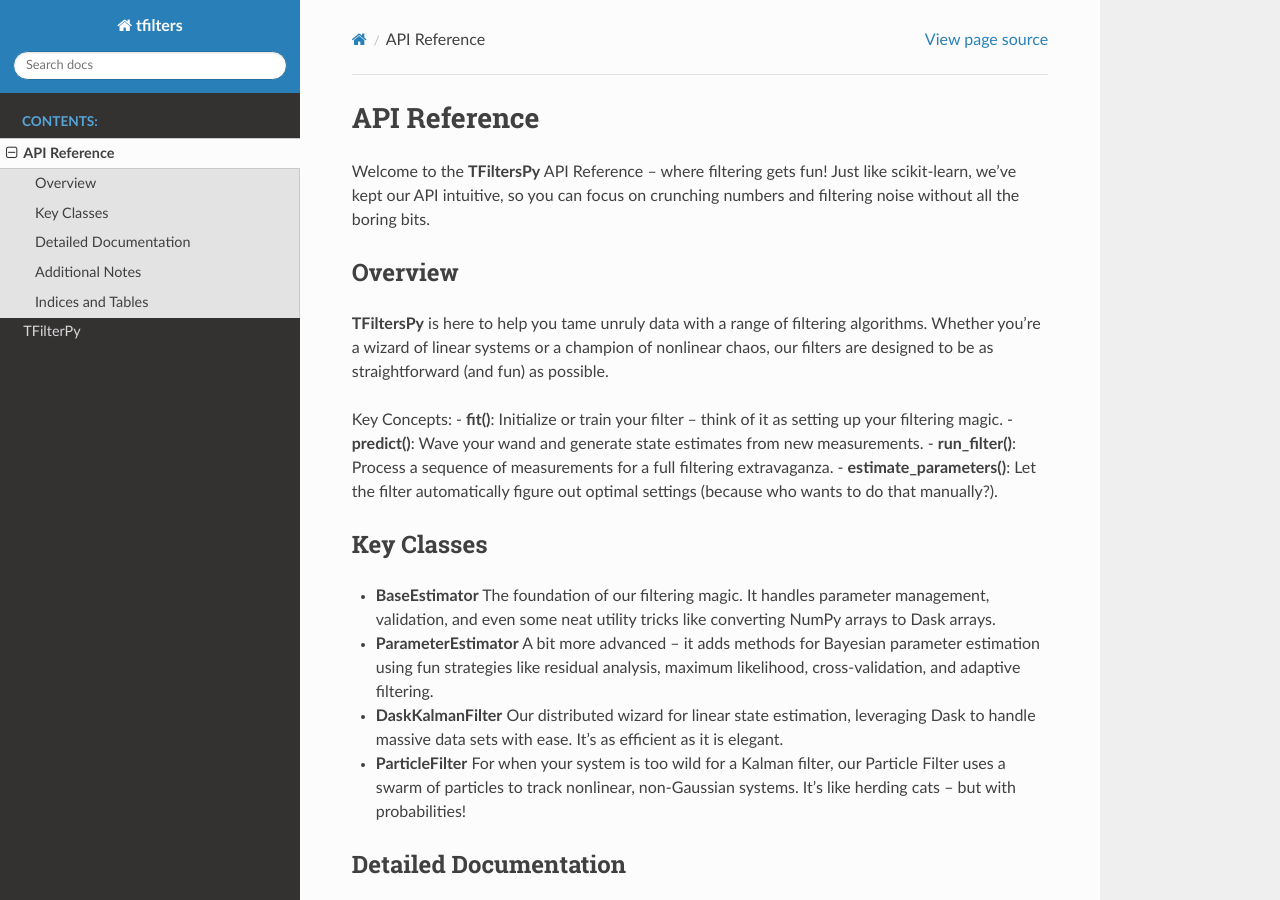
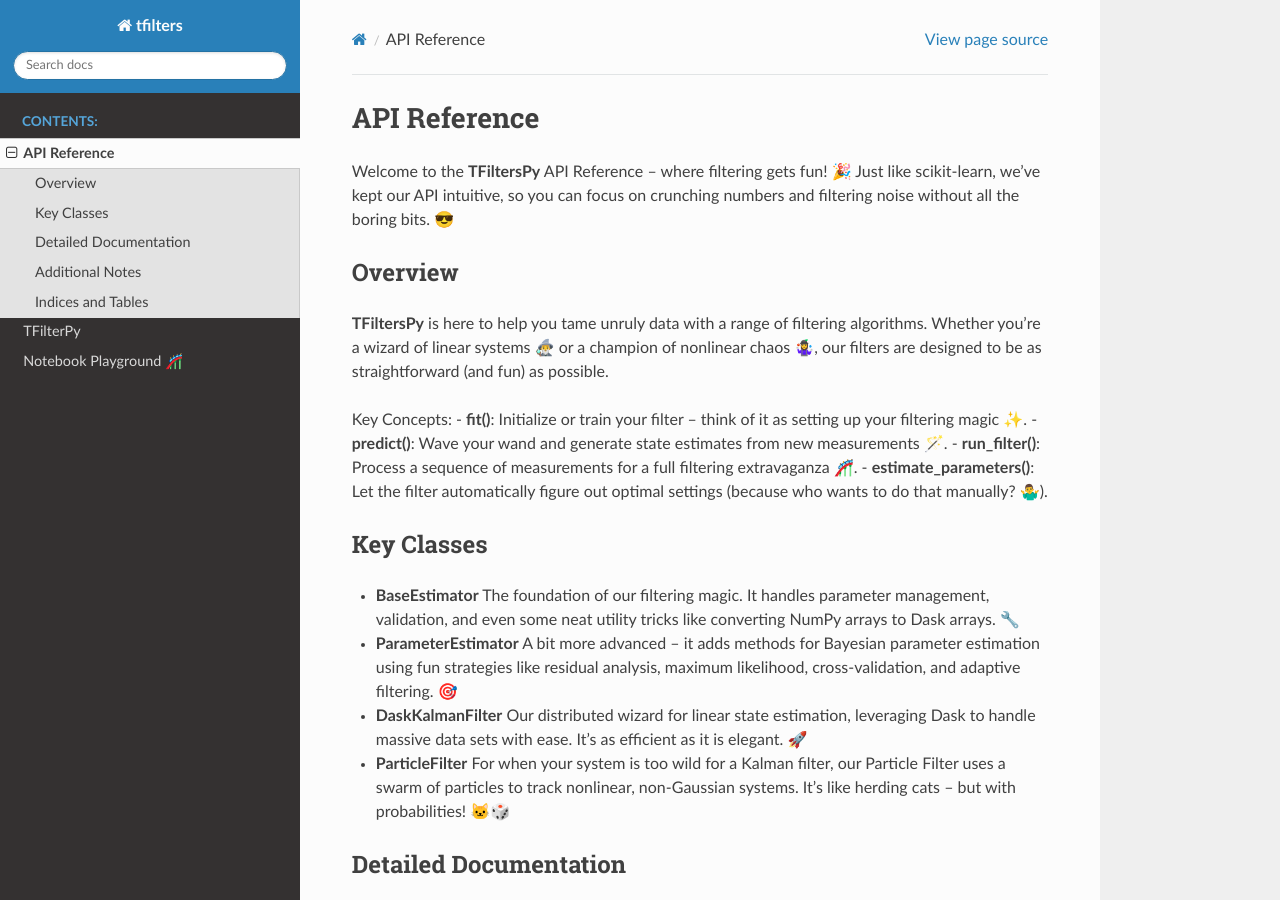
Before and after one commit to MaSHt01/tfiltersPy, a Sphinx documentation site: the page built from docs/source/api_usage.rst, in a window 1280 px wide and 900 px high. Built offline with Sphinx 7.4.7 and the Read the Docs theme 3.1.0, drawn with Linux system fonts in a browser that asks for light colours; some of the changed text lies outside the part shown.

Commit message:
mei bra gwa tlhakana

```diff
--- a/docs/source/api_usage.rst
+++ b/docs/source/api_usage.rst
@@ -1,31 +1,31 @@
 API Reference
 =============
 
-Welcome to the **TFiltersPy** API Reference – where filtering gets fun! Just like scikit‑learn, we've kept our API intuitive, so you can focus on crunching numbers and filtering noise without all the boring bits.
+Welcome to the **TFiltersPy** API Reference – where filtering gets fun! 🎉 Just like scikit‑learn, we've kept our API intuitive, so you can focus on crunching numbers and filtering noise without all the boring bits. 😎
 
 Overview
 --------
-**TFiltersPy** is here to help you tame unruly data with a range of filtering algorithms. Whether you’re a wizard of linear systems or a champion of nonlinear chaos, our filters are designed to be as straightforward (and fun) as possible.
+**TFiltersPy** is here to help you tame unruly data with a range of filtering algorithms. Whether you’re a wizard of linear systems 🧙‍♂️ or a champion of nonlinear chaos 🤹‍♀️, our filters are designed to be as straightforward (and fun) as possible.
 
 Key Concepts:
-- **fit()**: Initialize or train your filter – think of it as setting up your filtering magic.
-- **predict()**: Wave your wand and generate state estimates from new measurements.
-- **run_filter()**: Process a sequence of measurements for a full filtering extravaganza.
-- **estimate_parameters()**: Let the filter automatically figure out optimal settings (because who wants to do that manually?).
+- **fit()**: Initialize or train your filter – think of it as setting up your filtering magic ✨.
+- **predict()**: Wave your wand and generate state estimates from new measurements 🪄.
+- **run_filter()**: Process a sequence of measurements for a full filtering extravaganza 🎢.
+- **estimate_parameters()**: Let the filter automatically figure out optimal settings (because who wants to do that manually? 🤷‍♂️).
 
 Key Classes
 -----------
 - **BaseEstimator**
-  The foundation of our filtering magic. It handles parameter management, validation, and even some neat utility tricks like converting NumPy arrays to Dask arrays.
+  The foundation of our filtering magic. It handles parameter management, validation, and even some neat utility tricks like converting NumPy arrays to Dask arrays. 🔧
 
 - **ParameterEstimator**
-  A bit more advanced – it adds methods for Bayesian parameter estimation using fun strategies like residual analysis, maximum likelihood, cross-validation, and adaptive filtering.
+  A bit more advanced – it adds methods for Bayesian parameter estimation using fun strategies like residual analysis, maximum likelihood, cross-validation, and adaptive filtering. 🎯
 
 - **DaskKalmanFilter**
-  Our distributed wizard for linear state estimation, leveraging Dask to handle massive data sets with ease. It’s as efficient as it is elegant.
+  Our distributed wizard for linear state estimation, leveraging Dask to handle massive data sets with ease. It’s as efficient as it is elegant. 🚀
 
 - **ParticleFilter**
-  For when your system is too wild for a Kalman filter, our Particle Filter uses a swarm of particles to track nonlinear, non-Gaussian systems. It’s like herding cats – but with probabilities!
+  For when your system is too wild for a Kalman filter, our Particle Filter uses a swarm of particles to track nonlinear, non-Gaussian systems. It’s like herding cats – but with probabilities! 🐱🎲
 
 Detailed Documentation
 ----------------------
```
Also changed, not shown: other parts of docs/source/api_usage.rst (+3 -4 lines), docs/source/examples_index.rst (added, +13 -0 lines), docs/source/index.rst (+5 -5 lines).
